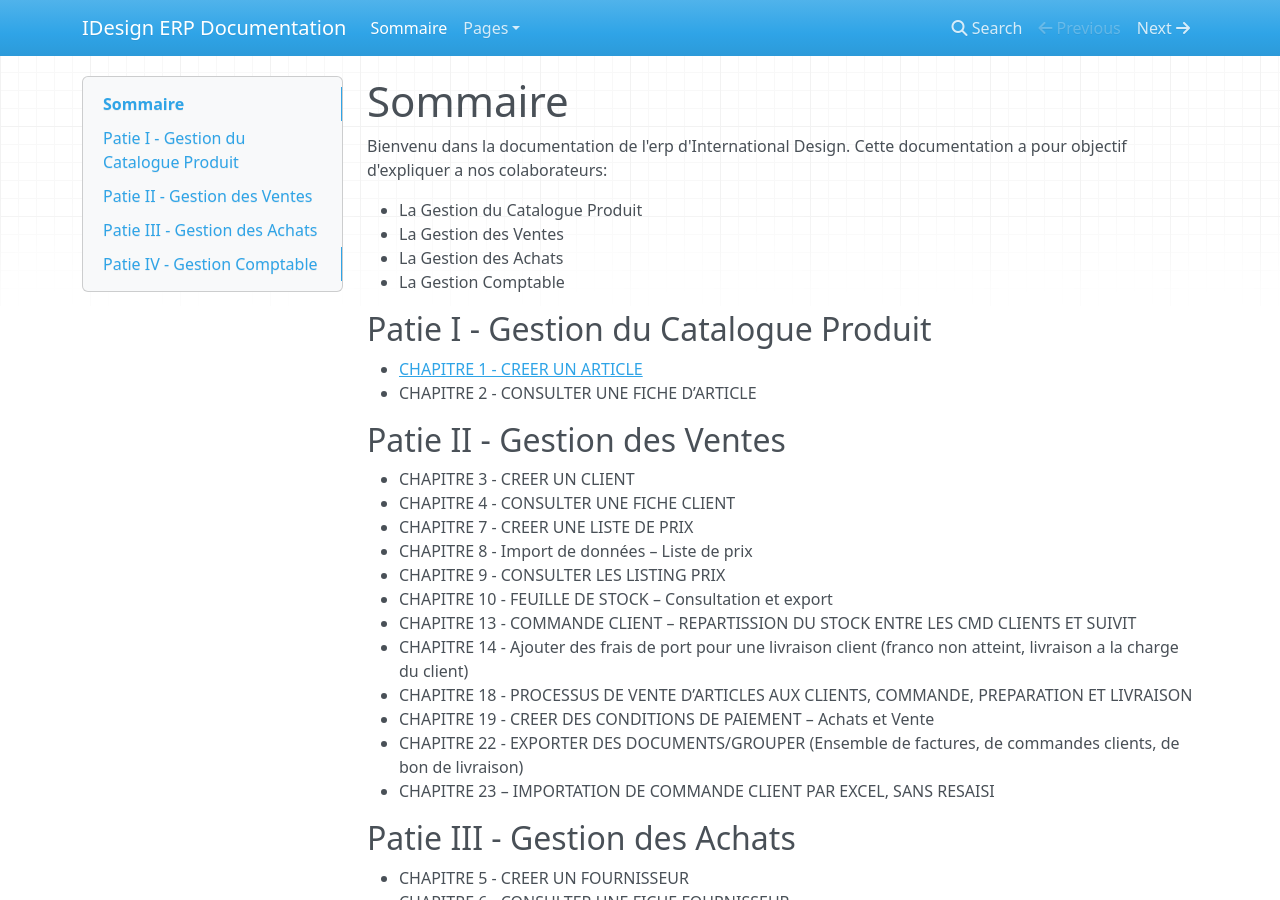
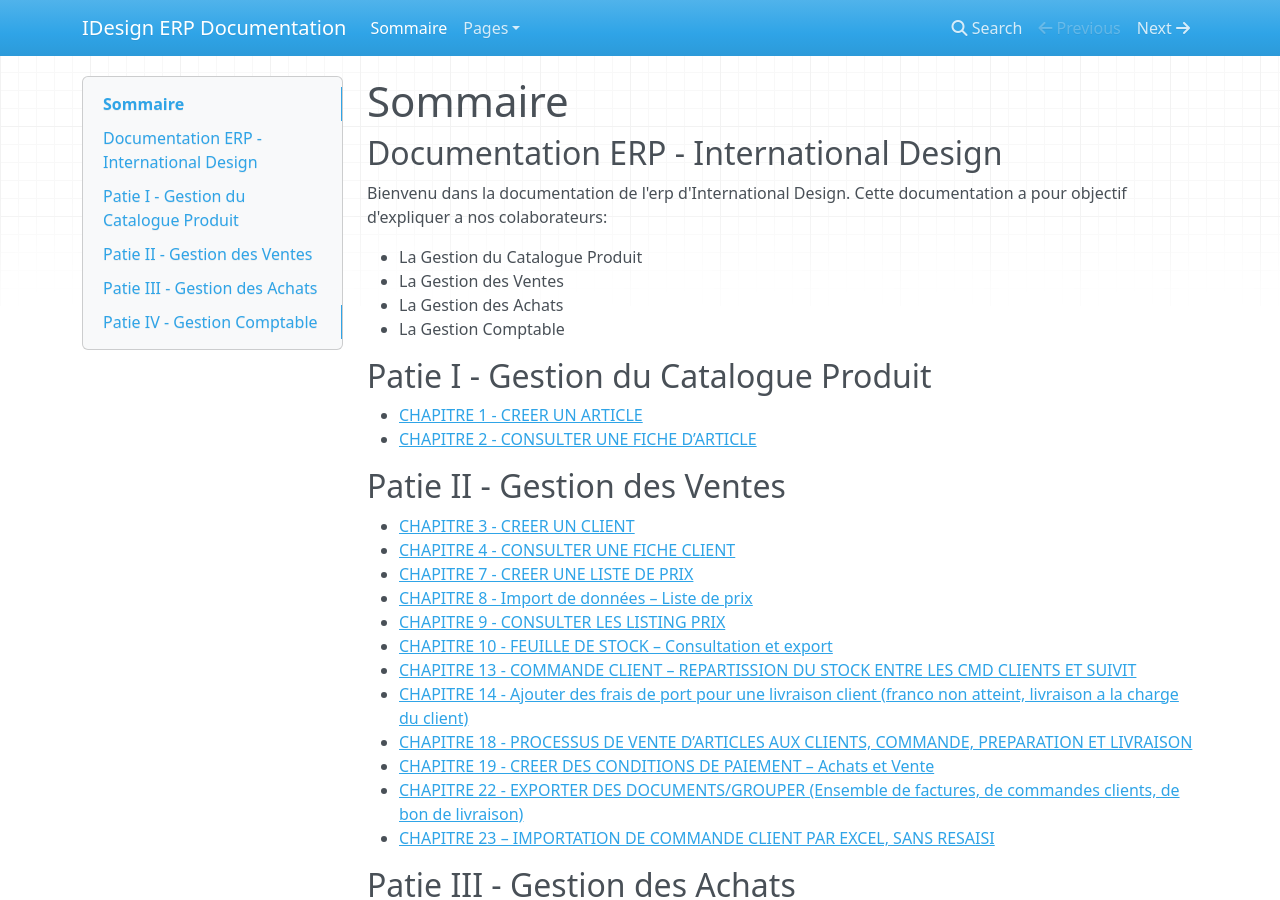
Before and after one commit to sathouel/idesign_erp_doc, an MkDocs documentation site: the page built from docs/index.md, in a window 1280 px wide and 900 px high. Built offline with MkDocs 1.6.1, drawn with Linux system fonts in a browser that asks for light colours; nearby versions of some CDN libraries; some of the changed lines change nothing that is shown.

Commit message:
15 chapters added

```diff
--- a/docs/index.md
+++ b/docs/index.md
@@ -1,4 +1,6 @@
 # Sommaire
+
+## Documentation ERP - International Design
 
 Bienvenu dans la documentation de l'erp d'International Design.
 Cette documentation a pour objectif d'expliquer a nos colaborateurs:
@@ -10,39 +12,39 @@
 
 ## Patie I - Gestion du Catalogue Produit
 
-* [CHAPITRE 1 - CREER UN ARTICLE](pages/chapter_1.md)
-* CHAPITRE 2 - CONSULTER UNE FICHE D’ARTICLE
+* [CHAPITRE 1 - CREER UN ARTICLE](pages/chapter_01.md)
+* [CHAPITRE 2 - CONSULTER UNE FICHE D’ARTICLE](pages/chapter_02.md)
 
 ## Patie II - Gestion des Ventes
 
-* CHAPITRE 3 - CREER UN CLIENT
-* CHAPITRE 4 - CONSULTER UNE FICHE CLIENT
-* CHAPITRE 7 - CREER UNE LISTE DE PRIX
-* CHAPITRE 8 - Import de données – Liste de prix
-* CHAPITRE 9 - CONSULTER LES LISTING PRIX
-* CHAPITRE 10 - FEUILLE DE STOCK – Consultation et export
-* CHAPITRE 13 - COMMANDE CLIENT – REPARTISSION DU STOCK ENTRE LES CMD CLIENTS ET SUIVIT
-* CHAPITRE 14 - Ajouter des frais de port pour une livraison client (franco non atteint, livraison a la charge du client)
-* CHAPITRE 18 - PROCESSUS DE VENTE D’ARTICLES AUX CLIENTS, COMMANDE, PREPARATION ET LIVRAISON
-* CHAPITRE 19 - CREER DES CONDITIONS DE PAIEMENT – Achats et Vente
-* CHAPITRE 22 - EXPORTER DES DOCUMENTS/GROUPER (Ensemble de factures, de commandes clients, de bon de livraison)
-* CHAPITRE 23 – IMPORTATION DE COMMANDE CLIENT PAR EXCEL, SANS RESAISI
+* [CHAPITRE 3 - CREER UN CLIENT](pages/chapter_03.md)
+* [CHAPITRE 4 - CONSULTER UNE FICHE CLIENT](pages/chapter_04.md)
+* [CHAPITRE 7 - CREER UNE LISTE DE PRIX ](pages/chapter_07.md)
+* [CHAPITRE 8 - Import de données – Liste de prix](pages/chapter_08.md)
+* [CHAPITRE 9 - CONSULTER LES LISTING PRIX](pages/chapter_09.md)
+* [CHAPITRE 10 - FEUILLE DE STOCK – Consultation et export](pages/chapter_10.md)
+* [CHAPITRE 13 - COMMANDE CLIENT – REPARTISSION DU STOCK ENTRE LES CMD CLIENTS ET SUIVIT](pages/chapter_13.md)
+* [CHAPITRE 14 - Ajouter des frais de port pour une livraison client (franco non atteint, livraison a la charge du client)](pages/chapter_14.md)
+* [CHAPITRE 18 - PROCESSUS DE VENTE D’ARTICLES AUX CLIENTS, COMMANDE, PREPARATION ET LIVRAISON](pages/chapter_18.md)
+* [CHAPITRE 19 - CREER DES CONDITIONS DE PAIEMENT – Achats et Vente](pages/chapter_19.md)
+* [CHAPITRE 22 - EXPORTER DES DOCUMENTS/GROUPER (Ensemble de factures, de commandes clients, de bon de livraison)](pages/chapter_22.md)
+* [CHAPITRE 23 – IMPORTATION DE COMMANDE CLIENT PAR EXCEL, SANS RESAISI](pages/chapter_23.md)
 
 ## Patie III - Gestion des Achats
 
-* CHAPITRE 5 - CREER UN FOURNISSEUR
-* CHAPITRE 6 - CONSULTER UNE FICHE FOURNISSEUR
-* CHAPITRE 10 - FEUILLE DE STOCK – Consultation et export
-* CHAPITRE 11 - Suivit des achat de marchandises – bons de commande en arrivage
-* CHAPITRE 12 - SUIVIT CONTENAIRE – Arrivage des conteneurs avec date et statu de paiement
-* CHAPITRE 15 - PROCESSUS D’ACHAT DE MARCHANDISE AUX USINES
-* CHAPITRE 16 - COMMANDE TRANSITAIRE POUR LIVRAISON DE MARCHANDISE ACHETEE – enregistrer une demande de transite associée à un bon de commande d’achat de marchandise
-* CHAPITRE 17 - ACHAT DE FOURNITURE CONSOMABLE ID (PALETTE, FILM PLASTIQUE, FEUILLE, ANCRE, ETIQUETTE)
-* CHAPITRE 19 - CREER DES CONDITIONS DE PAIEMENT – Achats et Vente
-* CHAPITRE 22 - EXPORTER DES DOCUMENTS/GROUPER (Ensemble de factures, de commandes clients, de bon de livraison)
+* [CHAPITRE 5 - CREER UN FOURNISSEUR](pages/chapter_05.md)
+* [CHAPITRE 6 - CONSULTER UNE FICHE FOURNISSEUR](pages/chapter_06.md)
+* [CHAPITRE 10 - FEUILLE DE STOCK – Consultation et export](pages/chapter_10.md)
+* [CHAPITRE 11 - Suivit des achat de marchandises – bons de commande en arrivage](pages/chapter_11.md)
+* [CHAPITRE 12 - SUIVIT CONTENAIRE – Arrivage des conteneurs avec date et statu de paiement](pages/chapter_12.md)
+* [CHAPITRE 15 - PROCESSUS D’ACHAT DE MARCHANDISE AUX USINES](pages/chapter_15.md)
+* [CHAPITRE 16 - COMMANDE TRANSITAIRE POUR LIVRAISON DE MARCHANDISE ACHETEE – enregistrer une demande de transite associée à un bon de commande d’achat de marchandise](pages/chapter_16.md)
+* [CHAPITRE 17 - ACHAT DE FOURNITURE CONSOMABLE ID (PALETTE, FILM PLASTIQUE, FEUILLE, ANCRE, ETIQUETTE)](pages/chapter_17.md)
+* [CHAPITRE 19 - CREER DES CONDITIONS DE PAIEMENT – Achats et Vente](pages/chapter_19.md)
+* [CHAPITRE 22 - EXPORTER DES DOCUMENTS/GROUPER (Ensemble de factures, de commandes clients, de bon de livraison)](pages/chapter_22.md)
 
 ## Patie IV - Gestion Comptable
 
-* CHAPITRE 20 - CREER LES COMPTES BANQUAIRE : NOS COMPTES BANQUAIRES SOCIETE ET CEUX DE NOS FOURNISSEURS
-* CHAPITRE 21 - FAIRE UN AVOIR – credit note
-* CHAPITRE 22 - EXPORTER DES DOCUMENTS/GROUPER (Ensemble de factures, de commandes clients, de bon de livraison)
+* [CHAPITRE 20 - CREER LES COMPTES BANQUAIRE : NOS COMPTES BANQUAIRES SOCIETE ET CEUX DE NOS FOURNISSEURS](pages/chapter_20.md)
+* [CHAPITRE 21 - FAIRE UN AVOIR – credit note](pages/chapter_21.md)
+* [CHAPITRE 22 - EXPORTER DES DOCUMENTS/GROUPER (Ensemble de factures, de commandes clients, de bon de livraison)](pages/chapter_22.md)
```
